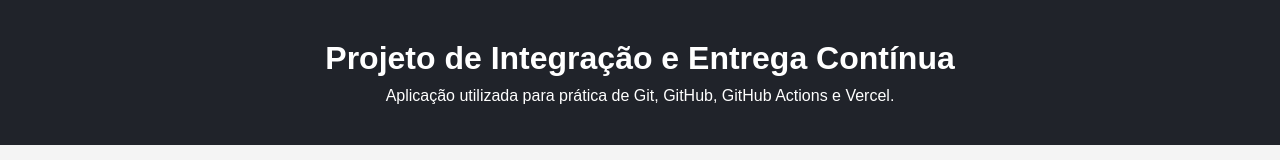
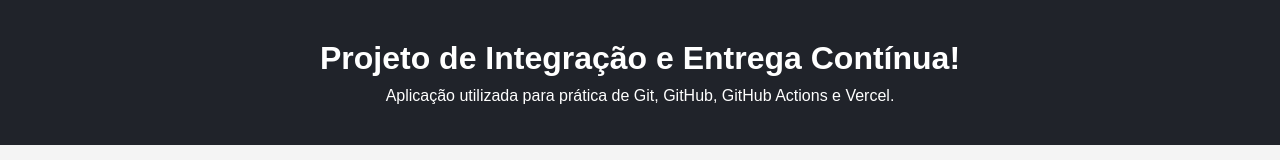
Before and after one commit to Samir-81/ensaio-cicd-samir, a plain HTML site: page index.html in a window 1280 px wide. Shown: the top 160 px of the page. Drawn offline with Linux system fonts and the light colour scheme.

Commit message:
ci: testar o workflow na action

```diff
--- a/index.html
+++ b/index.html
@@ -14,7 +14,7 @@
 
     <header>
 
-        <h1>Projeto de Integração e Entrega Contínua</h1>
+        <h1>Projeto de Integração e Entrega Contínua!</h1>
 
         <p>
             Aplicação utilizada para prática de Git, GitHub,
```
